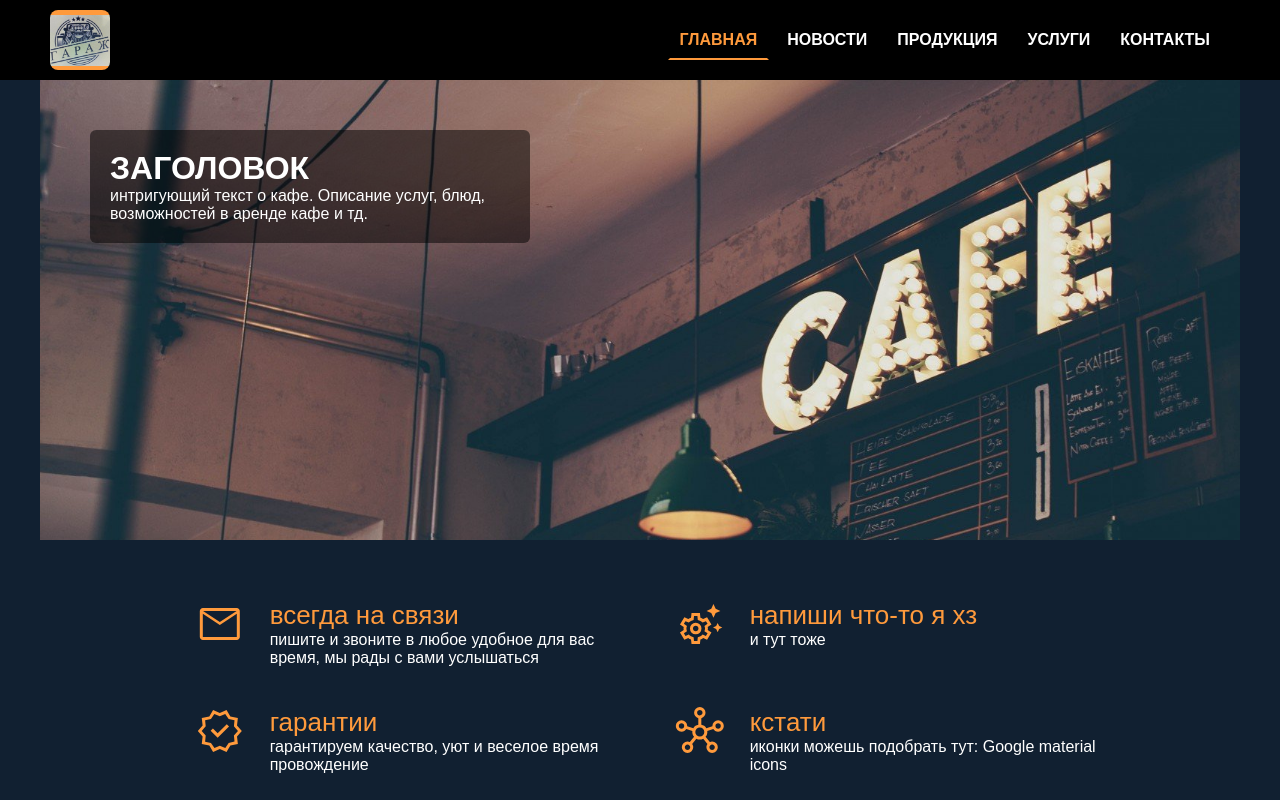
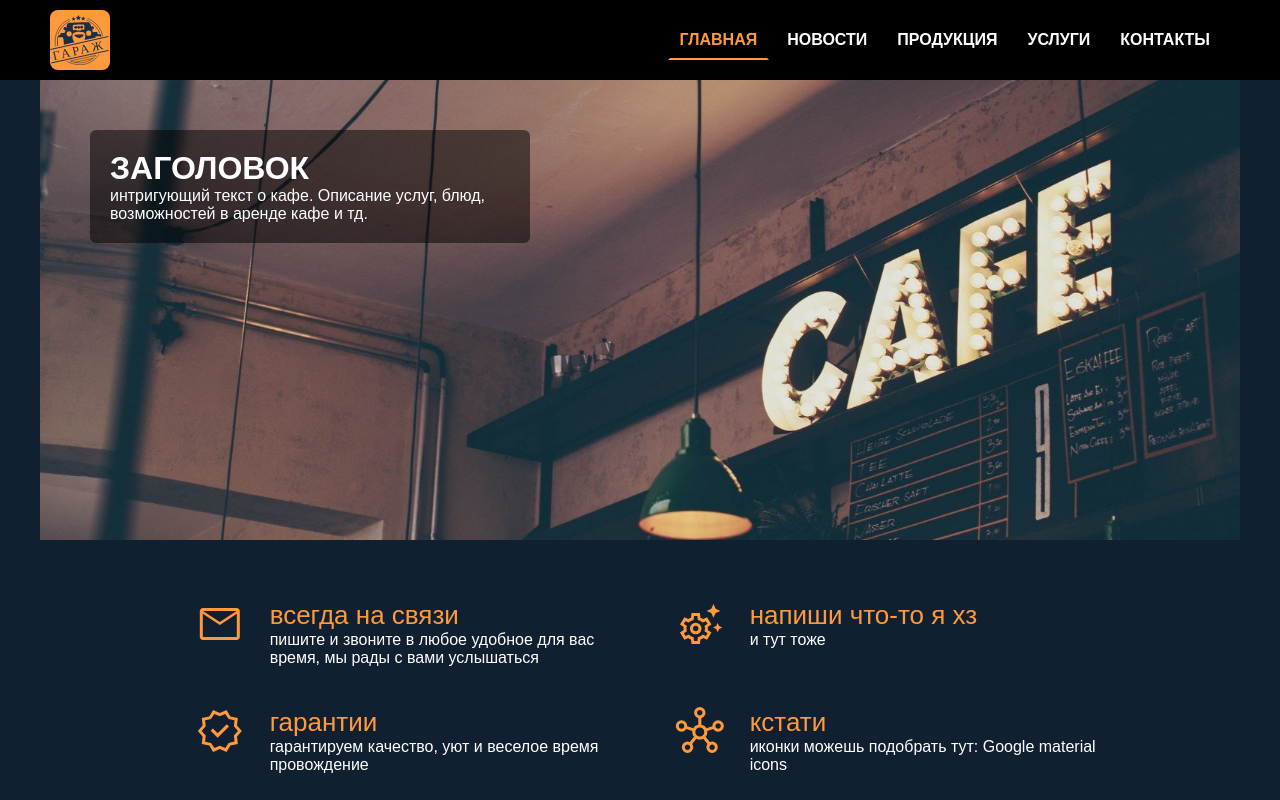
Before and after one commit to wanderer-00/Wika, a plain HTML site: page index.html in a window 1280 px wide. Shown: the top 800 px of the page. Drawn offline with nearby package versions, Linux system fonts and the light colour scheme.

Commit message:
Update header.css

```diff
--- a/CSS/header.css
+++ b/CSS/header.css
@@ -50,7 +50,7 @@
 
 a.header_logo > div.logo {
     aspect-ratio: 1/1;
-    background: var(--color-oranj) url(../img/logo.jpg) no-repeat;
+    background: var(--color-oranj) url(../img/SVG/logo.svg) no-repeat;
     background-position: center;
     background-size: contain;
     min-width: 100%;
```
